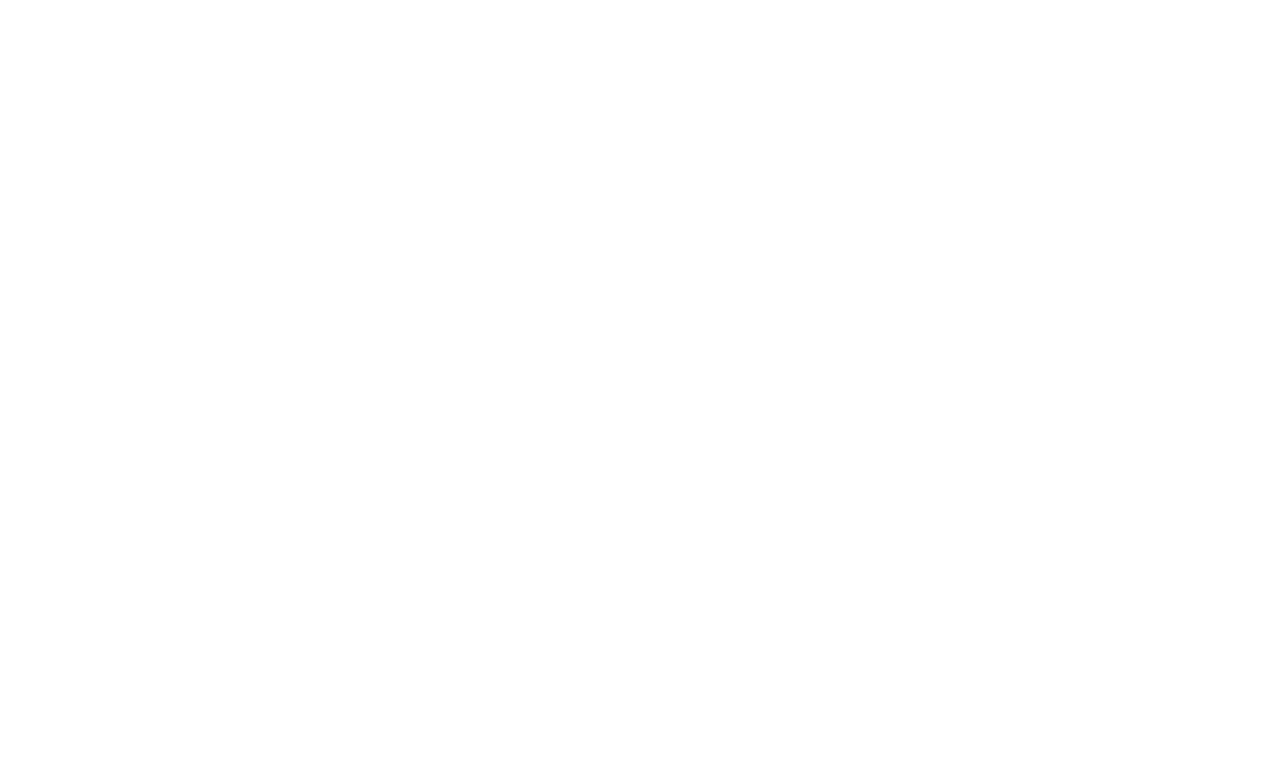
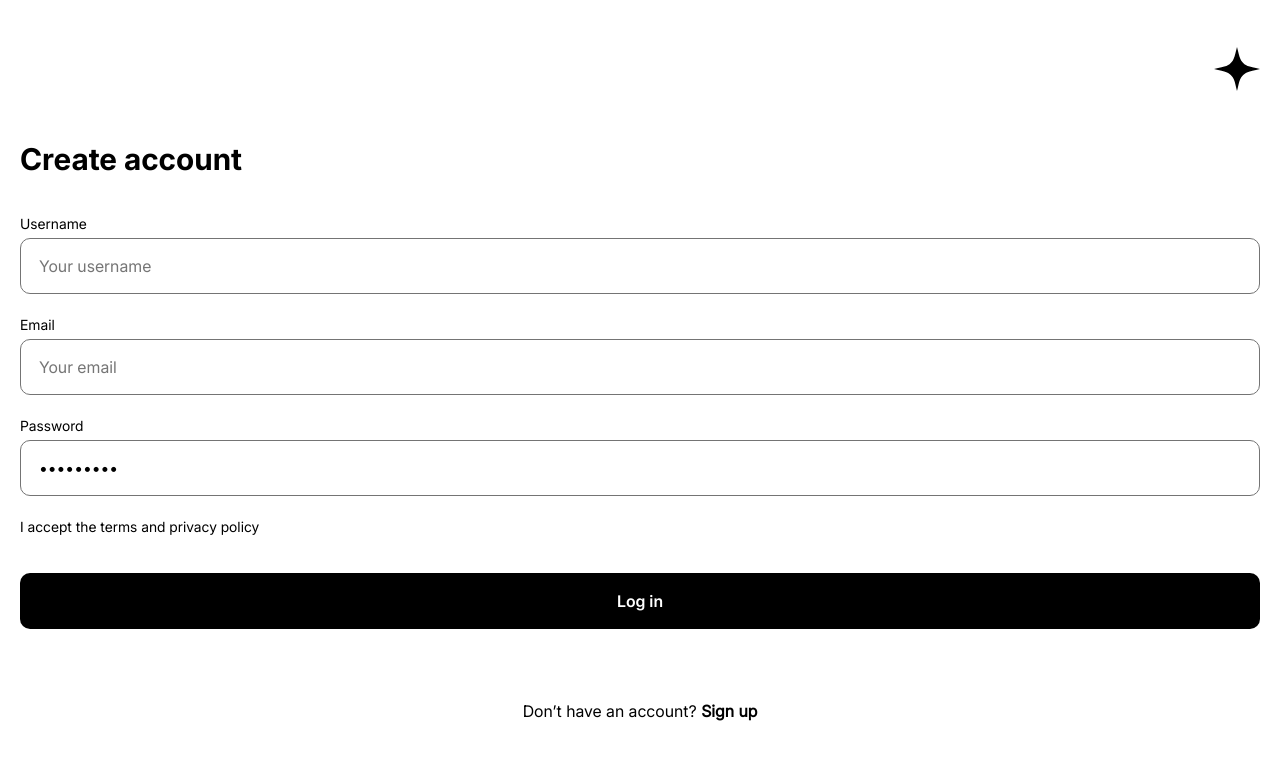
Before and after one commit to KevinnNeira/cineCampus, a React (Vite) app: page /signUp in a window 1280 px wide. Before the commit this address had no page. Shown: the top 760 px of the page. Built offline with nearby package versions, Linux system fonts and the light colour scheme.

Commit message:
style: :lipstick: Se agrego la vista del signUp

```diff
--- a/src/components/SignUp.jsx
+++ b/src/components/SignUp.jsx
@@ -0,0 +1,33 @@
+import React from 'react'
+import star from '../../public/Star.svg'
+
+export const SignUp = () => {
+  return (
+    <>
+    <header>
+        <div className="header__logo">
+            <img src={ star }/>
+        </div>
+    </header>
+    <main>
+        <section className="section__form" >
+            <h1>Create account</h1>
+            <form action="" method="post" className="login" >
+                <label for="">Username</label>
+                <input type="text" placeholder="Your username" />
+                <label for="">Email</label>
+                <input type="email" placeholder="Your email" />
+                <label for="">Password</label>
+                <input type="password" value="123456789" />
+                <span>I accept the terms and privacy policy</span>
+                <input type="submit" value="Log in" />
+            </form>
+        </section>
+    </main>
+    <footer>
+        <p>Don’t have an account? <b>Sign up</b></p>
+    </footer>
+    </>
+  )
+}
+export default SignUp;
--- a/src/main.jsx
+++ b/src/main.jsx
@@ -4,6 +4,7 @@
 import { BrowserRouter } from 'react-router-dom'
 import './styles/css/Home.css'
 import './styles/css/LogIn.css'
+import './styles/css/SignUp.css'
 
 ReactDom.createRoot(document.getElementById('root')).render(
   <React.StrictMode>
--- a/src/router/AppRouter.jsx
+++ b/src/router/AppRouter.jsx
@@ -1,12 +1,14 @@
 import { Routes, Route } from 'react-router-dom';
 import Home from '../components/Home';
 import LogIn from '../components/LogIn';
+import SignUp from '../components/SignUp';
 
 export const AppRouter = () => {
     return(
         <Routes>
             <Route path='/' element={<Home/>}/>
-            <Route path='/login' element={<LogIn/>}/>
+            <Route path='/logIn' element={<LogIn/>}/>
+            <Route path='/signUp' element={<SignUp/>}/>
         </Routes>
     )
 }
--- /dev/null
+++ b/src/styles/css/SignUp.css
@@ -0,0 +1,93 @@
+@import url(variables.css);
+
+* {
+    margin: 0;
+    padding: 0;
+    box-sizing: border-box;
+    font-family: "Inter_18pt-Regular";
+    color: #000;
+}
+
+header,
+main,
+footer {
+    margin: 0 20px;
+}
+
+header {
+    margin-top: 47px;
+    /* background: red; */
+}
+
+.header__logo {
+    width: 100%;
+    display: flex;
+    justify-content: flex-end;
+}
+main{
+    margin-bottom: 50px;
+}
+.section__form {
+    /* background: red; */
+    display: flex;
+    flex-direction: column;
+}
+
+.section__form h1 {
+    padding-bottom: 38px;
+    font-family: "Inter_18pt-Bold";
+    font-size: 30px;
+}
+
+.login {
+    display: flex;
+    flex-direction: column;
+}
+
+.login label {
+    font-size: 14px;
+    padding-bottom: 6px;
+}
+
+.login input{
+    margin-bottom: 22px;
+    border: none;
+    outline: none;
+    /* background: red; */
+    border-radius: 10px;
+    width: 100%;
+    height: 56px;
+    font-family: "Inter_18pt-SemiBold";
+    font-size: 16px;
+}
+.login input[type="text"],
+.login input[type="email"],
+.login input[type="password"] {
+    border: 1px solid #747474;
+    font-family: "Inter_18pt-Regular";
+    font-size: 16px;
+    padding: 16px 18px;
+}
+
+.login input[type="password"] {
+    padding: 16px 46px 16px 18px;
+}
+.login span {
+    font-size: 14px;
+    text-align: left;
+    margin-bottom: 38px;
+}
+
+.login input[type="submit"] {
+    background: #000;
+    color: #fff;
+}
+
+footer{
+    /* background: red;  */
+    text-align: center;
+}
+footer p+b{
+    font-family: "Inter_18pt-SemiBold";
+    font-size: 14px;
+}
```
